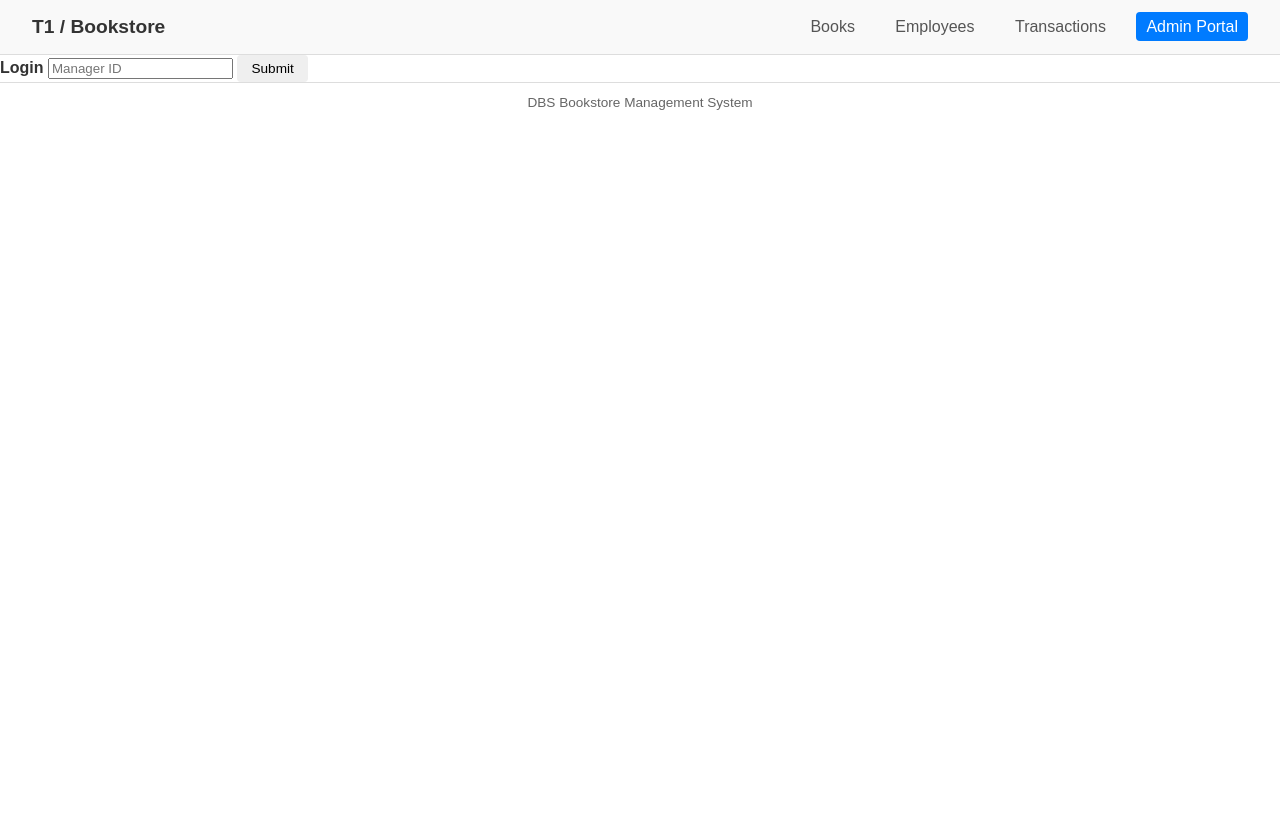
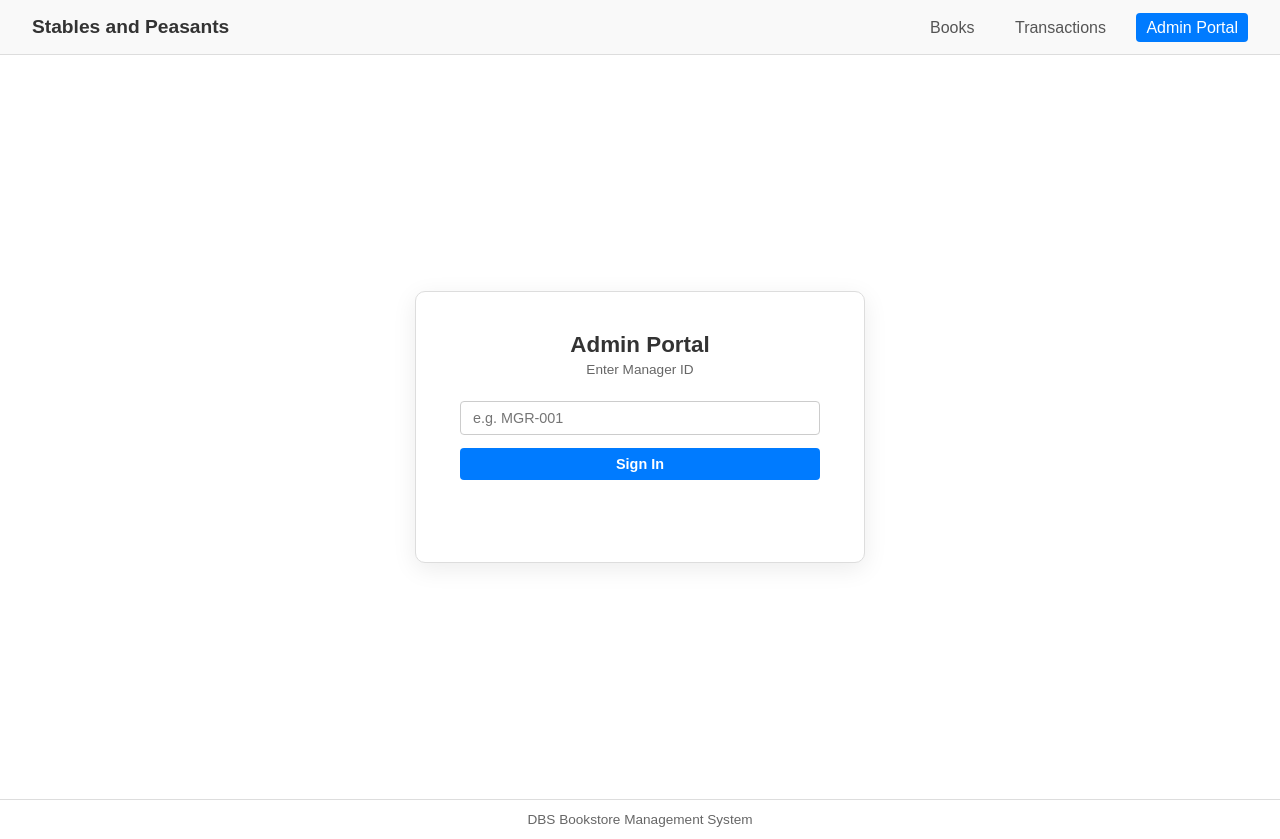
Before and after one commit to yoonieverse/DBSProject, a plain HTML site: page frontend/admin.html in a window 1280 px wide. Before the commit the page ends 800 px from the top, so only its background shows below. Drawn offline with Linux system fonts and the light colour scheme.

Commit message:
Updated header + moved employees.html so be visible only in admin + updated README.md + Redesigned admin login page

```diff
--- a/frontend/admin.html
+++ b/frontend/admin.html
@@ -3,7 +3,7 @@
 <head>
   <meta charset="UTF-8" />
   <meta name="viewport" content="width=device-width, initial-scale=1.0"/>
-  <title>T1 Bookstore — Admin</title>
+  <title>Stables and Peasants — Admin</title>
   <link rel="stylesheet" href="style.css">
 </head>
 
@@ -11,21 +11,32 @@
 <body>
 
   <header>
-    <div class="logo">T1 <span>/ Bookstore </span></div>
+    <a class="logo" href= "menu.html">Stables and Peasants</div>
     <nav>
       <a href="books.html">Books</a>
-      <a href="index.html">Employees</a>
       <a href="transactions.html">Transactions</a>
       <a href="admin.html" class="active">Admin Portal</a>
     </nav>
   </header>
 
-  <div class="container">
+  <div class="login-wrapper">
+  <div class="login-card">
+    <h2 class="login-title">Admin Portal</h2>
+    <p class="login-sub">Enter Manager ID</p>
+    <div class="login-field">
+      <input type="text" id="emp-id" placeholder="e.g. MGR-001" autocomplete="off">
+    </div>
+    <button type="button" class="login-btn" onclick="filterManager()">Sign In</button>
+    <p id="login-msg" class="login-msg" aria-live="polite"></p>
+  </div>
+</div>
+
+  <!-- <div class="container">
     <label for="emp-id"><b>Login</b></label>
     <input type="text" id="emp-id" placeholder="Manager ID" required>
     <button type="button" onclick="filterManager()">Submit</button>
 
-  </div>
+  </div> -->
 <!--Filter panel-->
   <div class="filter-panel" hidden>
     <h2>Employees</h2>
--- a/frontend/index.html
+++ /dev/null
@@ -1,86 +0,0 @@
-<!DOCTYPE html>
-<html lang="en">
-<head>
-  <meta charset="UTF-8" />
-  <meta name="viewport" content="width=device-width, initial-scale=1.0"/>
-  <title>T1 Bookstore — Employees</title>
-  <link rel="stylesheet" href="style.css">
-</head>
-<body>
-
-<header>
-  <div class="logo">T1 <span>/ Bookstore </span></div>
-  <nav>
-    <a href="books.html">Books</a>
-    <a href="index.html" class="active">Employees</a>
-    <a href="transactions.html">Transactions</a>
-    <a href="admin.html">Admin Portal</a>
-  </nav>
-</header>
-
-<main>
-  <div class="page-header">
-    <h1>Employees</h1>
-    <p>Staff directory</p>
-  </div>
-
-  <div class="filter-panel">
-    <h2>Filter</h2>
-    <div class="filter-grid">
-      <div class="filter-group">
-        <label for="emp-name">Name</label>
-        <input type="text" id="emp-name" placeholder="Search name…">
-      </div>
-      <div class="filter-group">
-        <label for="emp-dept">Department</label>
-        <select id="emp-dept">
-          <option value="">All Departments</option>
-          <option>Management</option>
-          <option>Sales</option>
-          <option>Inventory</option>
-          <option>Customer Service</option>
-        </select>
-      </div>
-      <div class="filter-group">
-        <label for="emp-role">Role</label>
-        <select id="emp-role">
-          <option value="">All Roles</option>
-          <option>Manager</option>
-          <option>Associate</option>
-          <option>Cashier</option>
-          <option>Stock Clerk</option>
-        </select>
-      </div>
-      <div class="filter-actions">
-        <button class="btn-search" onclick="filterEmployees()">Search</button>
-        <button class="btn-ghost" onclick="resetEmp()">Reset</button>
-      </div>
-    </div>
-  </div>
-
-  <div class="table-wrap" id="emp-table" style="display: none">
-    <table>
-      <thead>
-        <tr>
-          <th>ID</th>
-          <th>Name</th>
-          <th>Role</th>
-          <th>Department</th>
-          <th>Email</th>
-          <th>Phone</th>
-          <th>Since</th>
-        </tr>
-      </thead>
-      <tbody id="emp-tbody"></tbody>
-    </table>
-  </div>
-</main>
-
-<footer>
-  <span>DBS Bookstore Management System</span>
-</footer>
-
-
-<script src="script.js"></script>
-</body>
-</html>
--- a/frontend/script.js
+++ b/frontend/script.js
@@ -71,16 +71,29 @@ function filterEmployees() {
 }
 
 function filterManager() {
-  const id = document.getElementById("emp-id").value.trim().toLowerCase();
-  const isManager = employees.some(e =>
-      e.id.toLowerCase() === id &&
-      e.role === 'Manager')
-  if (isManager) {
-    document.querySelector('.filter-panel').removeAttribute('hidden');
-    document.querySelector('.filter-panel').style.display = 'block';
+  const input = document.getElementById('emp-id').value.trim();
+  const msg = document.getElementById('login-msg');
+
+  if (!input) {
+    msg.textContent = 'Please enter a Manager ID.';
+    msg.className = 'login-msg error';
+    return;
+  }
+
+  // Valid IDs:
+  const validIds = ['MGR-001', 'E001'];
+
+  if (validIds.includes(input)) {
+    msg.textContent = 'Logging in...';
+    msg.className = 'login-msg success';
+    setTimeout(() => {
+      document.querySelector('.login-wrapper').style.display = 'none';
+      document.querySelector('.filter-panel').hidden = false;
+    }, 500); // brief pause so user sees the success message
   } else {
-    document.querySelector('.filter-panel').setAttribute('hidden', 'true');
-    document.querySelector('.filter-panel').style.display = 'none';
+    msg.textContent = 'Invalid. Please try again.';
+    msg.className = 'login-msg error';
+    document.getElementById('emp-id').focus();
   }
 }
 
--- a/frontend/style.css
+++ b/frontend/style.css
@@ -227,3 +227,84 @@ li a {
 li a:hover{
   background-color:#0056b3;
 }
+
+/* Admin Login style */
+.login-wrapper {
+  min-height: calc(100vh - 120px);
+  display: flex;
+  align-items: center;
+  justify-content: center;
+  padding: 2rem;
+}
+
+.login-card {
+  background: #fff;
+  border: 1px solid #ddd;
+  border-radius: 10px;
+  box-shadow: 0 6px 24px rgba(0, 0, 0, 0.08);
+  padding: 2.5rem 2.75rem;
+  width: 100%;
+  max-width: 360px;
+  text-align: center;
+}
+
+.login-icon {
+  font-size: 2.2rem;
+  margin-bottom: 0.5rem;
+}
+
+.login-title {
+  font-size: 1.4rem;
+  font-weight: bold;
+  margin: 0 0 0.25rem;
+  color: #333;
+}
+
+.login-sub {
+  font-size: 0.85rem;
+  color: #666;
+  margin: 0 0 1.5rem;
+}
+
+.login-field input {
+  width: 100%;
+  padding: 8px 12px;
+  font-size: 0.9rem;
+  border: 1px solid #ccc;
+  border-radius: 4px;
+  box-sizing: border-box;
+  outline: none;
+  transition: border-color 0.2s, box-shadow 0.2s;
+}
+
+.login-field input:focus {
+  border-color: #007bff;
+  box-shadow: 0 0 0 3px rgba(0, 123, 255, 0.15);
+}
+
+.login-btn {
+  margin-top: 0.85rem;
+  width: 100%;
+  padding: 8px;
+  font-size: 0.9rem;
+  font-weight: bold;
+  background: #007bff;
+  color: #fff;
+  border: none;
+  border-radius: 4px;
+  cursor: pointer;
+  transition: background 0.18s, transform 0.1s;
+}
+
+.login-btn:hover  { background: #0056b3; }
+.login-btn:active { transform: scale(0.98); }
+
+.login-msg {
+  margin-top: 0.75rem;
+  font-size: 0.85rem;
+  font-weight: 500;
+  min-height: 1.2em;
+}
+
+.login-msg.success { color: #16a34a; }
+.login-msg.error   { color: #dc2626; }
```
Also changed, not shown: backend/package.json (added, +8 -0 lines), frontend/books.html (+2 -3 lines), frontend/edit.html (+1 -1 lines), frontend/employees.html (+3 -3 lines), frontend/menu.html (+2 -4 lines), frontend/transactions.html (+0 -1 lines), README.md, 1 other file.
